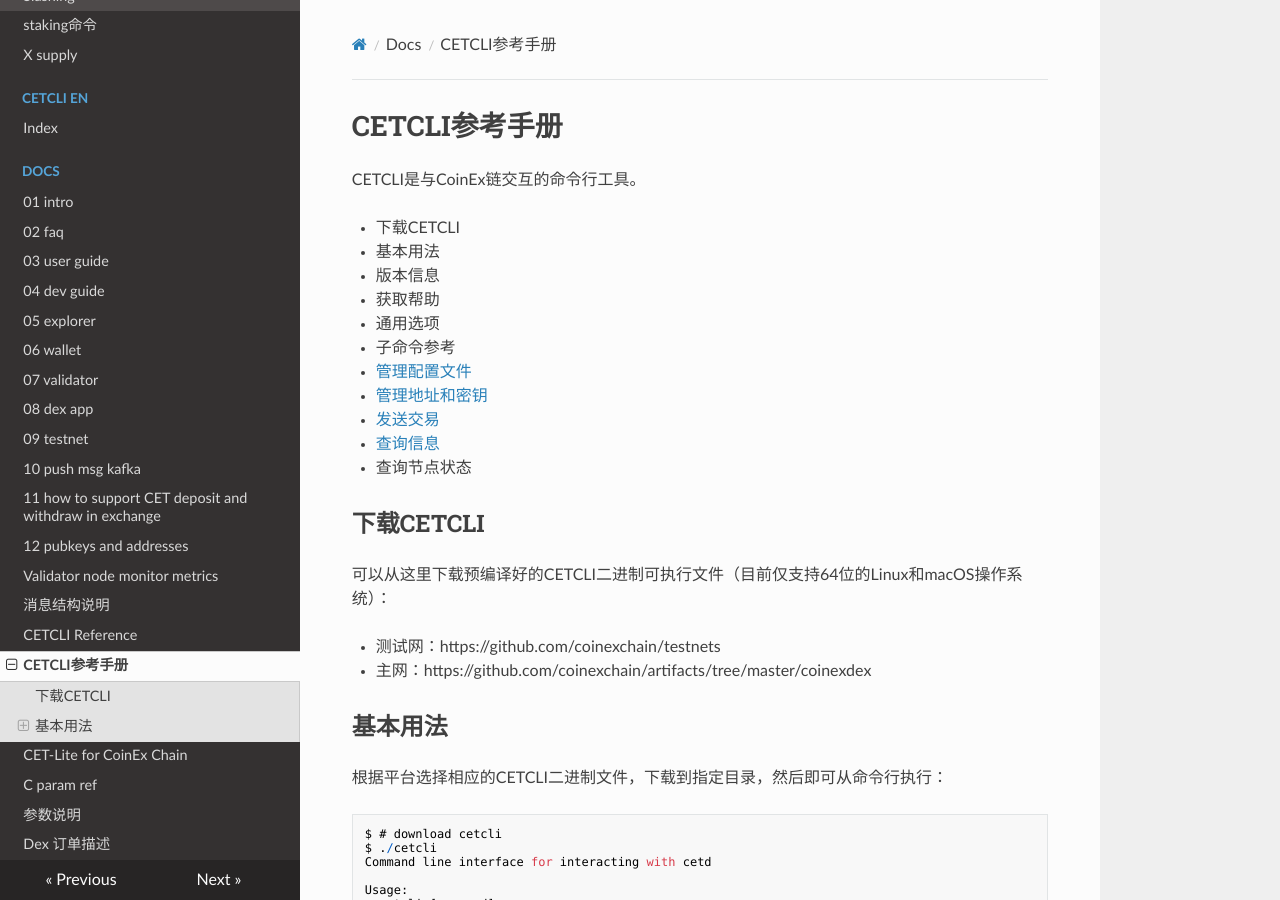
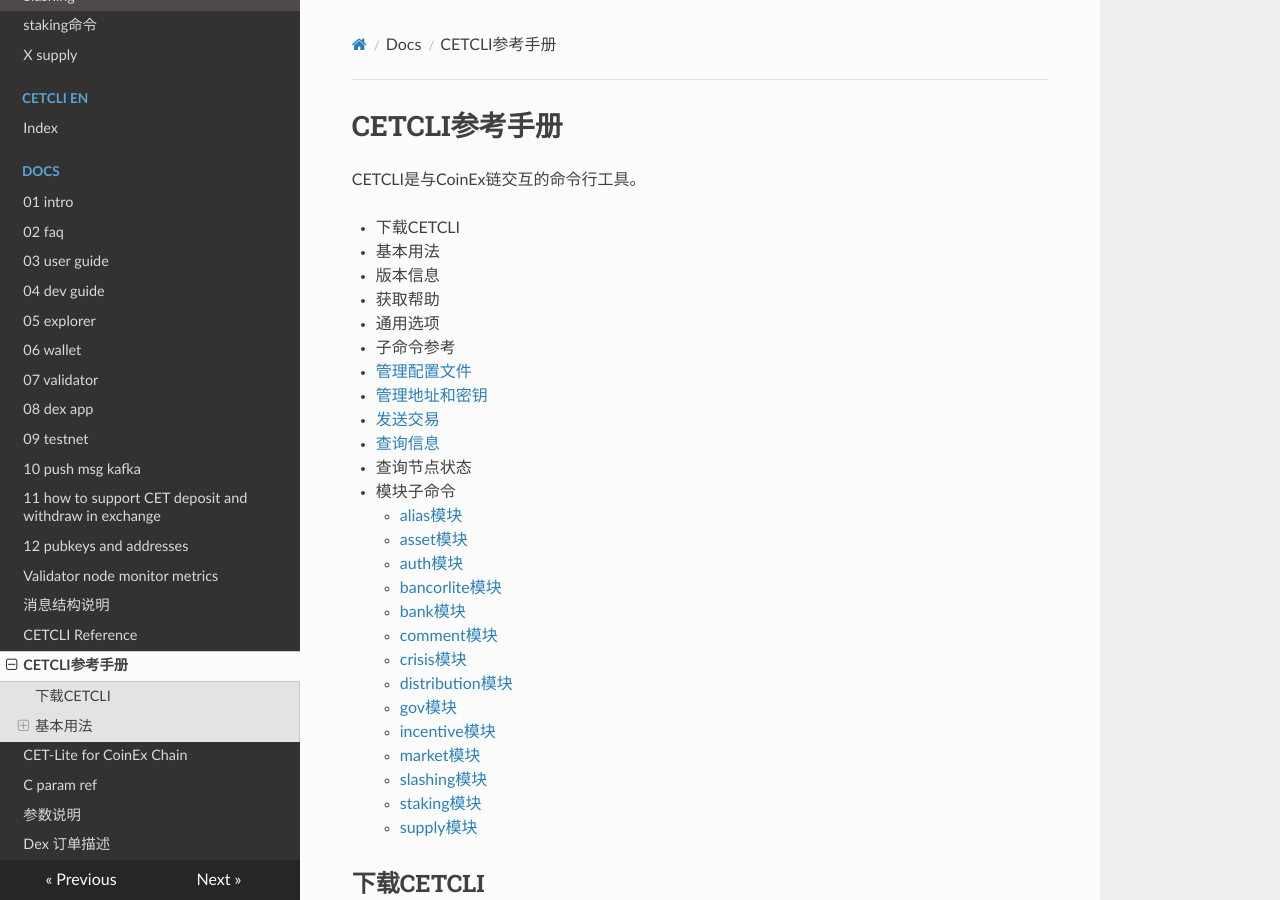
Before and after one commit to coinexchain/dex-manual, an MkDocs documentation site: the page built from docs/docs/A_cetcli_ref_cn.md, in a window 1280 px wide and 900 px high. Built offline with MkDocs 1.6.1, drawn with Linux system fonts in a browser that asks for light colours; nearby versions of some CDN libraries.

Commit message:
Update A_cetcli_ref_cn.md

```diff
--- a/docs/docs/A_cetcli_ref_cn.md
+++ b/docs/docs/A_cetcli_ref_cn.md
@@ -16,6 +16,21 @@ CETCLI是与CoinEx链交互的命令行工具。
   * [发送交易](../cetcli/tx.md)
   * [查询信息](../cetcli/query.md)
   * 查询节点状态
+  * 模块子命令
+      * [alias模块](../cetcli/x_alias.md)
+      * [asset模块](../cetcli/x_asset.md)
+      * [auth模块](../cetcli/x_auth.md)
+      * [bancorlite模块](../cetcli/x_bancor_lite.md)
+      * [bank模块](../cetcli/x_bank.md)
+      * [comment模块](../cetcli/x_comment.md)
+      * [crisis模块](../cetcli/x_crisis.md)
+      * [distribution模块](../cetcli/x_distr.md)
+      * [gov模块](../cetcli/x_gov.md)
+      * [incentive模块](../cetcli/x_incentive.md)
+      * [market模块](../cetcli/x_market.md)
+      * [slashing模块](../cetcli/x_slashing.md)
+      * [staking模块](../cetcli/x_staking.md)
+      * [supply模块](../cetcli/x_supply.md)
 
 
 
```
